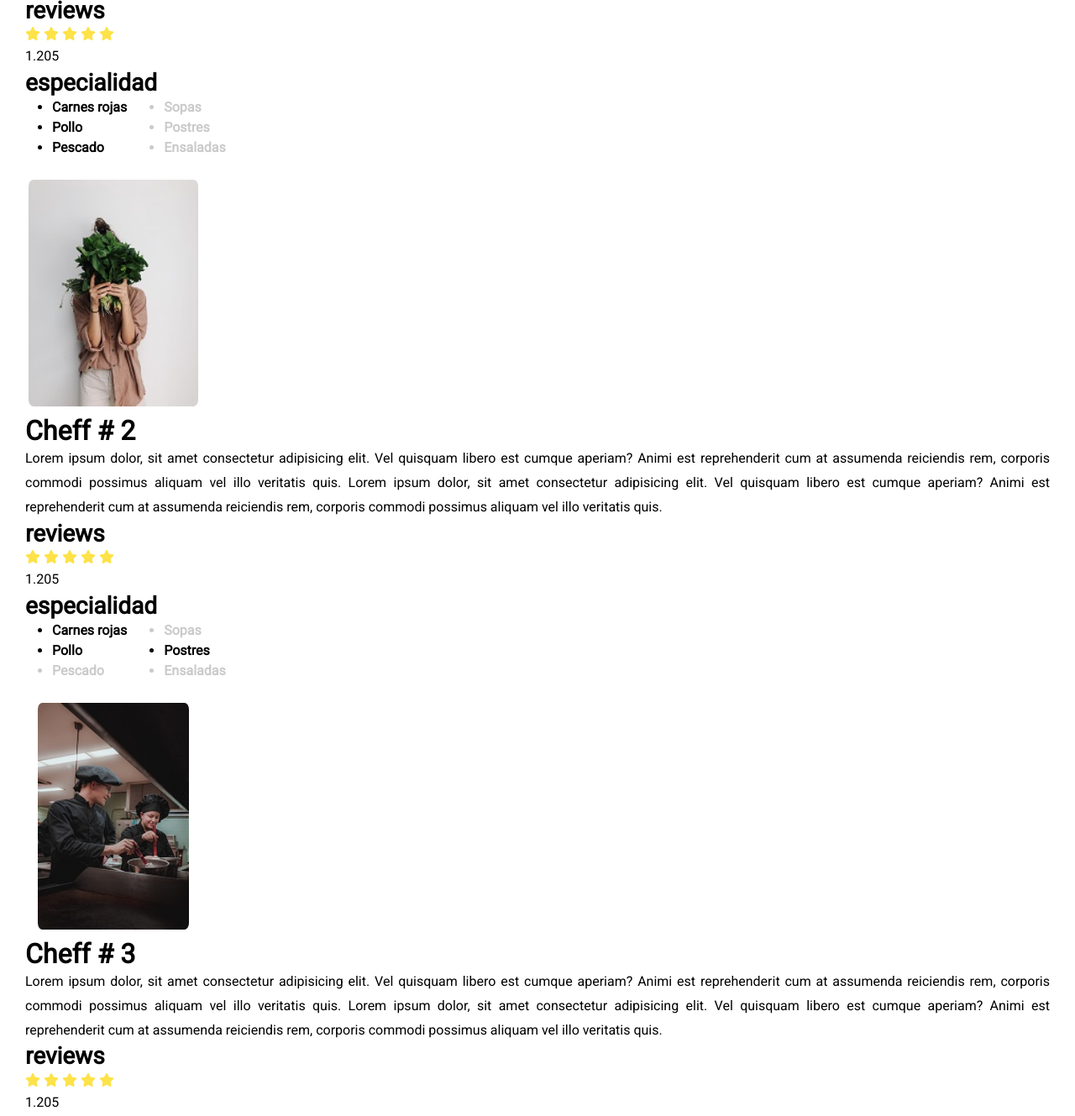
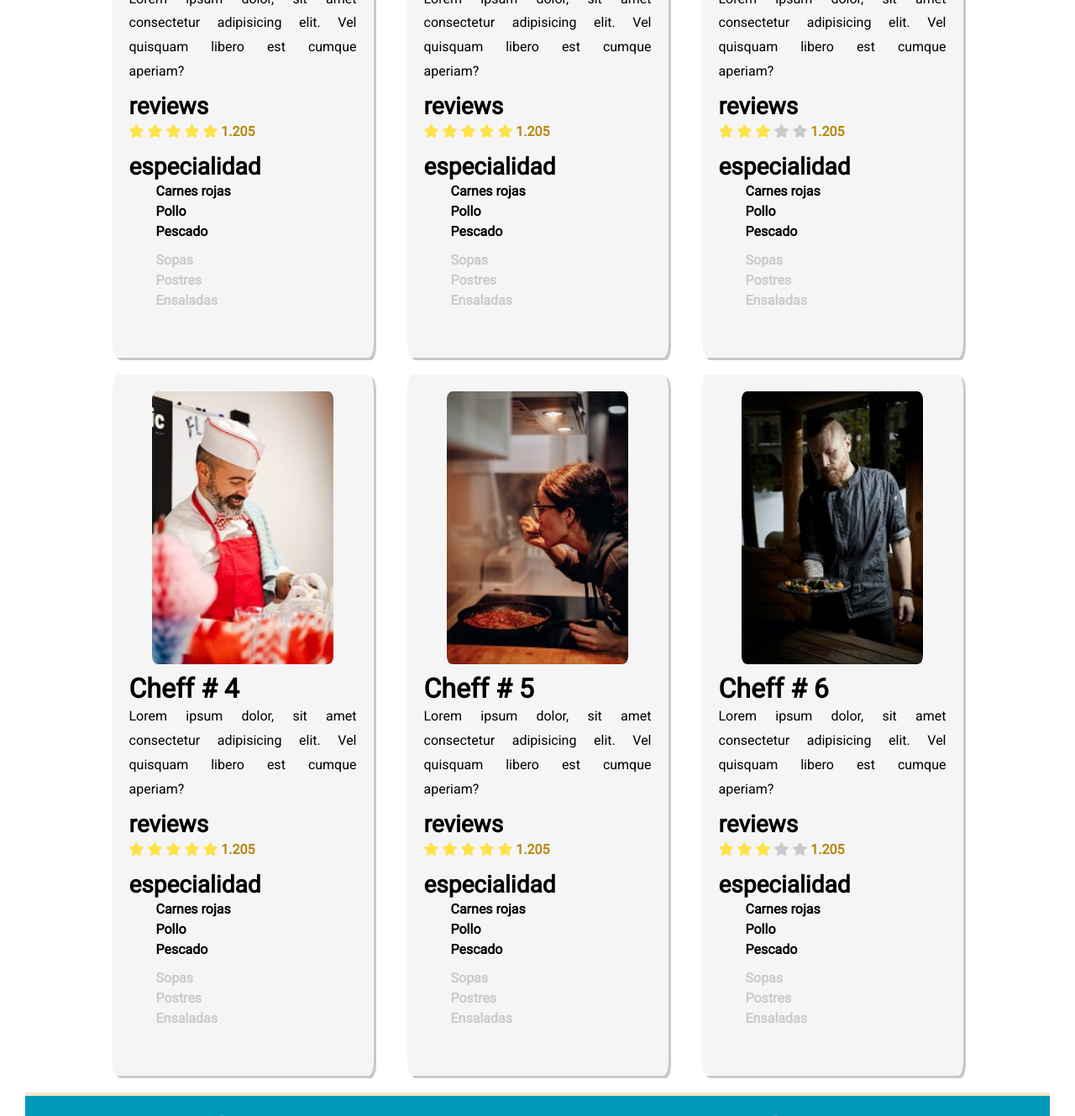
Before and after one commit to ivanamarillo/gastropolisAmarillo, a plain HTML site: page cheffs.html in a window 1280 px wide. Shown: the part 523-1852 px from the top of the page at 84% size. Drawn offline with nearby package versions, Linux system fonts and the light colour scheme.

Commit message:
cheffs section finished

```diff
--- a/cheffs.html
+++ b/cheffs.html
@@ -12,7 +12,7 @@
 <body>
     <!-- Header Bootstrap -->
     <header>
-        <nav class="navbar navbar-expand-md navbar-light">
+        <nav class="navbar navbar-expand-lg navbar-light">
             <div class="container-fluid">
                 <a href="./index.html">
                     <img src="./images/busqueda.png" alt="logo">
@@ -34,23 +34,18 @@
         </nav>
         <hr class="ia__headerHr">
     </header>
+    <!-- cheffs -->
     <main>
-        <div class="restaurant">
-            <div class="cheffFoto">
-                <img src="./images/cheff_1.jpg" alt="foto del cheff 1">
-            </div>
-            <div class="cheffInfo">
+        <div class="row ia__containerCheff-row">
+            <div class="col-md-3 col-sm-5 ia__containerCheff">
+                <img src="./images/cheff_1.jpg" class="card-img-top" alt="...">
+                <div>
                     <h2>Cheff # 1</h2>
                     <p>Lorem ipsum dolor, sit amet consectetur adipisicing elit.
-                   Vel quisquam libero est cumque aperiam? Animi est reprehenderit cum
-                   at assumenda reiciendis rem, corporis commodi possimus aliquam vel
-                   illo veritatis quis. Lorem ipsum dolor, sit amet consectetur adipisicing elit.
-                   Vel quisquam libero est cumque aperiam? Animi est reprehenderit cum
-                   at assumenda reiciendis rem, corporis commodi possimus aliquam vel
-                   illo veritatis quis.</p>
+                       Vel quisquam libero est cumque aperiam?
+                    </p>
                 </div>
-            <div class="rankingSocial">
-                <div class="reviews">
+                <div class="ia__containerRestaurant-reviews">
                     <h3>reviews</h3>
                     <i class="fa-solid fa-star"></i>
                     <i class="fa-solid fa-star"></i>
@@ -75,23 +70,15 @@
                     </ul>
                 </div>
             </div>
-        </div>
-        <div class="restaurant">
-            <div class="cheffFoto">
-                <img src="./images/cheff_2.jpg" alt="foto del cheff 2">
-            </div>
-            <div class="cheffInfo">
+            <div class="col-md-3 col-sm-5 ia__containerCheff">
+                <img src="./images/cheff_2.jpg" class="card-img-top" alt="...">
+                <div>
                     <h2>Cheff # 2</h2>
                     <p>Lorem ipsum dolor, sit amet consectetur adipisicing elit.
-                   Vel quisquam libero est cumque aperiam? Animi est reprehenderit cum
-                   at assumenda reiciendis rem, corporis commodi possimus aliquam vel
-                   illo veritatis quis. Lorem ipsum dolor, sit amet consectetur adipisicing elit.
-                   Vel quisquam libero est cumque aperiam? Animi est reprehenderit cum
-                   at assumenda reiciendis rem, corporis commodi possimus aliquam vel
-                   illo veritatis quis.</p>
+                       Vel quisquam libero est cumque aperiam?
+                    </p>
                 </div>
-            <div class="rankingSocial">
-                <div class="reviews">
+                <div class="ia__containerRestaurant-reviews">
                     <h3>reviews</h3>
                     <i class="fa-solid fa-star"></i>
                     <i class="fa-solid fa-star"></i>
@@ -106,33 +93,58 @@
                         <div class="div1">
                             <li class="active">Carnes rojas</li>
                             <li class="active">Pollo</li>
-                            <li class="active inactive">Pescado</li>
+                            <li class="active">Pescado</li>
                         </div>
                         <div class="div1">
                             <li class="active inactive">Sopas</li>
-                            <li class="active">Postres</li>
+                            <li class="active inactive">Postres</li>
                             <li class="active inactive">Ensaladas</li>
                         </div>
                     </ul>
                 </div>
             </div>
-        </div>
-        <div class="restaurant">
-            <div class="cheffFoto">
-                <img src="./images/cheff_3.jpg" alt="foto del cheff 3">
-            </div>
-            <div class="cheffInfo">
+            <div class="col-md-3 col-sm-5 ia__containerCheff">
+                <img src="./images/cheff_3.jpg" class="card-img-top" alt="...">
+                <div>
                     <h2>Cheff # 3</h2>
                     <p>Lorem ipsum dolor, sit amet consectetur adipisicing elit.
-                   Vel quisquam libero est cumque aperiam? Animi est reprehenderit cum
-                   at assumenda reiciendis rem, corporis commodi possimus aliquam vel
-                   illo veritatis quis. Lorem ipsum dolor, sit amet consectetur adipisicing elit.
-                   Vel quisquam libero est cumque aperiam? Animi est reprehenderit cum
-                   at assumenda reiciendis rem, corporis commodi possimus aliquam vel
-                   illo veritatis quis.</p>
+                       Vel quisquam libero est cumque aperiam?
+                    </p>
                 </div>
-            <div class="rankingSocial">
-                <div class="reviews">
+                <div class="ia__containerRestaurant-reviews">
+                    <h3>reviews</h3>
+                    <i class="fa-solid fa-star"></i>
+                    <i class="fa-solid fa-star"></i>
+                    <i class="fa-solid fa-star"></i>
+                    <i class="fa-solid fa-star empty"></i>
+                    <i class="fa-solid fa-star empty"></i>
+                    <p class="numReviews">1.205</p>
+                </div>
+                <div>
+                    <h3>especialidad</h3>
+                    <ul>
+                        <div class="div1">
+                            <li class="active">Carnes rojas</li>
+                            <li class="active">Pollo</li>
+                            <li class="active">Pescado</li>
+                        </div>
+                        <div class="div1">
+                            <li class="active inactive">Sopas</li>
+                            <li class="active inactive">Postres</li>
+                            <li class="active inactive">Ensaladas</li>
+                        </div>
+                    </ul>
+                </div>
+            </div>
+            <div class="col-md-3 col-sm-5 ia__containerCheff">
+                <img src="./images/cheff_4.jpg" class="card-img-top" alt="...">
+                <div>
+                    <h2>Cheff # 4</h2>
+                    <p>Lorem ipsum dolor, sit amet consectetur adipisicing elit.
+                       Vel quisquam libero est cumque aperiam?
+                    </p>
+                </div>
+                <div class="ia__containerRestaurant-reviews">
                     <h3>reviews</h3>
                     <i class="fa-solid fa-star"></i>
                     <i class="fa-solid fa-star"></i>
@@ -147,74 +159,25 @@
                         <div class="div1">
                             <li class="active">Carnes rojas</li>
                             <li class="active">Pollo</li>
-                            <li class="active inactive">Pescado</li>
+                            <li class="active">Pescado</li>
                         </div>
                         <div class="div1">
                             <li class="active inactive">Sopas</li>
                             <li class="active inactive">Postres</li>
-                            <li class="active">Ensaladas</li>
-                        </div>
-                    </ul>
-                </div>
-            </div>
-        </div>
-        <div class="restaurant">
-            <div class="cheffFoto">
-                <img src="./images/cheff_4.jpg" alt="foto del cheff 4">
-            </div>
-            <div class="cheffInfo">
-                <h2>Cheff # 4</h2>
-                <p>Lorem ipsum dolor, sit amet consectetur adipisicing elit.
-                   Vel quisquam libero est cumque aperiam? Animi est reprehenderit cum
-                   at assumenda reiciendis rem, corporis commodi possimus aliquam vel
-                   illo veritatis quis. Lorem ipsum dolor, sit amet consectetur adipisicing elit.
-                   Vel quisquam libero est cumque aperiam? Animi est reprehenderit cum
-                   at assumenda reiciendis rem, corporis commodi possimus aliquam vel
-                   illo veritatis quis.</p>
-            </div>
-            <div class="rankingSocial">
-                <div class="reviews">
-                    <h3>reviews</h3>
-                    <i class="fa-solid fa-star"></i>
-                    <i class="fa-solid fa-star"></i>
-                    <i class="fa-solid fa-star"></i>
-                    <i class="fa-solid fa-star"></i>
-                    <i class="fa-solid fa-star"></i>
-                    <p class="numReviews">1.205</p>
-                </div>
-                <div>
-                    <h3>especialidad</h3>
-                    <ul>
-                        <div class="div1">
-                            <li class="active inactive">Carnes rojas</li>
-                            <li class="active">Pollo</li>
-                            <li class="active">Pescado</li>
-                        </div>
-                        <div class="div1">
-                            <li class="active inactive">Sopas</li>
-                            <li class="active">Postres</li>
                             <li class="active inactive">Ensaladas</li>
                         </div>
                     </ul>
                 </div>
             </div>
-        </div>
-        <div class="restaurant">
-            <div class="cheffFoto">
-                <img src="./images/cheff_5.jpg" alt="foto del cheff 5">
-            </div>
-            <div class="cheffInfo">
+            <div class="col-md-3 col-sm-5 ia__containerCheff">
+                <img src="./images/cheff_5.jpg" class="card-img-top" alt="...">
+                <div>
                     <h2>Cheff # 5</h2>
                     <p>Lorem ipsum dolor, sit amet consectetur adipisicing elit.
-                   Vel quisquam libero est cumque aperiam? Animi est reprehenderit cum
-                   at assumenda reiciendis rem, corporis commodi possimus aliquam vel
-                   illo veritatis quis. Lorem ipsum dolor, sit amet consectetur adipisicing elit.
-                   Vel quisquam libero est cumque aperiam? Animi est reprehenderit cum
-                   at assumenda reiciendis rem, corporis commodi possimus aliquam vel
-                   illo veritatis quis.</p>
+                       Vel quisquam libero est cumque aperiam?
+                    </p>
                 </div>
-            <div class="rankingSocial">
-                <div class="reviews">
+                <div class="ia__containerRestaurant-reviews">
                     <h3>reviews</h3>
                     <i class="fa-solid fa-star"></i>
                     <i class="fa-solid fa-star"></i>
@@ -228,11 +191,44 @@
                     <ul>
                         <div class="div1">
                             <li class="active">Carnes rojas</li>
-                            <li class="active inactive">Pollo</li>
+                            <li class="active">Pollo</li>
                             <li class="active">Pescado</li>
                         </div>
                         <div class="div1">
-                            <li class="active">Sopas</li>
+                            <li class="active inactive">Sopas</li>
+                            <li class="active inactive">Postres</li>
+                            <li class="active inactive">Ensaladas</li>
+                        </div>
+                    </ul>
+                </div>
+            </div>
+            <div class="col-md-3 col-sm-5 ia__containerCheff">
+                <img src="./images/cheff_1.jpg" class="card-img-top" alt="...">
+                <div>
+                    <h2>Cheff # 6</h2>
+                    <p>Lorem ipsum dolor, sit amet consectetur adipisicing elit.
+                       Vel quisquam libero est cumque aperiam?
+                    </p>
+                </div>
+                <div class="ia__containerRestaurant-reviews">
+                    <h3>reviews</h3>
+                    <i class="fa-solid fa-star"></i>
+                    <i class="fa-solid fa-star"></i>
+                    <i class="fa-solid fa-star"></i>
+                    <i class="fa-solid fa-star empty"></i>
+                    <i class="fa-solid fa-star empty"></i>
+                    <p class="numReviews">1.205</p>
+                </div>
+                <div>
+                    <h3>especialidad</h3>
+                    <ul>
+                        <div class="div1">
+                            <li class="active">Carnes rojas</li>
+                            <li class="active">Pollo</li>
+                            <li class="active">Pescado</li>
+                        </div>
+                        <div class="div1">
+                            <li class="active inactive">Sopas</li>
                             <li class="active inactive">Postres</li>
                             <li class="active inactive">Ensaladas</li>
                         </div>
@@ -240,6 +236,7 @@
                 </div>
             </div>
         </div>
+        <!--  -->
         <hr class="footerHr">
     </main>
     <footer>
--- a/style.css
+++ b/style.css
@@ -17,8 +17,6 @@ body {
     margin:10px;
 }
 
-
-
 p{
     line-height: 1.8;
     margin:0;
@@ -31,7 +29,6 @@ a {
 }
 
 h3, h2 {
-    /* padding-bottom:10px; */
     font-weight:bold;
     margin:0;
 }
@@ -41,7 +38,6 @@ h1{
     margin:0;
     font-weight:bold;
 }
-
 
 /*-----------------
 HEADER
@@ -85,54 +81,6 @@ header {
     margin-top:10px;
     border:1px solid black;
 }
-
-/*-----------------
-header {
-    position:sticky;
-    top:0px;
-    background-color:white;
-    display:grid;
-    grid-template-columns: 30% 70%;
-    padding:10px 20px 0px 20px;
-}
-
-header div a{
-    display:flex;
-    justify-content: space-evenly;
-    align-items:center;
-}
-
-nav {
-    display:flex;
-    justify-content:flex-end;
-    align-items:center;
-    font-size:25px;
-}
-
-.logoImg {
-    width:60px;
-    height:60px;
-    padding:5px;
-}
-
-.navMenu {
-    list-style:none;
-    font-weight:bold;
-    display:inline;
-    padding:0px 20px;
-}
-
-.blue {
-    color:rgb(0, 153, 187);
-}
-
-.headerHr {
-    margin-top:10px;
-    border:1px solid;
-    background-color:black;
-    grid-column-end:span 2;
-}
-------------------*/
 
 /*-----------------
 MAIN
@@ -290,6 +238,43 @@ main {
 */
 
 /* Cheffs */
+.ia__containerCheff-row{
+    justify-content: center;
+}
+
+.ia__containerCheff{
+    background-color: rgb(245, 245, 245);
+    box-shadow:3px 3px rgb(200, 200, 200);
+    margin:10px 20px;
+    padding:20px 20px;
+    border-radius:2%;
+    display: flex;
+    flex-direction: column;
+    justify-content:space-between;
+}
+
+.ia__containerCheff img{
+    width:80%;
+    height:56%;
+    align-self:center;
+    border-radius: 3%;
+    margin-bottom:20px;
+}
+
+.ia__containerCheff img, .ia__containerCheff div{
+    margin-bottom:10px;
+}
+
+.ia__cheffsCards{
+    display:flex;
+    justify-content:space-around;
+    flex-wrap:wrap;
+}
+
+.ia__cardBody ul{
+    padding:0;
+}
+
 .cheffFoto {
     grid-row:span 2;
     display:flex;
@@ -311,6 +296,7 @@ main {
 .active {
     color:black;
     font-weight:bold;
+    list-style:none;
 }
 
 .inactive {
```
Also changed, not shown: contacto.html (+1 -1 lines), nosotros.html (+1 -1 lines), recetas.html (+1 -1 lines). Lines whose indentation alone changed are shown as unchanged.
